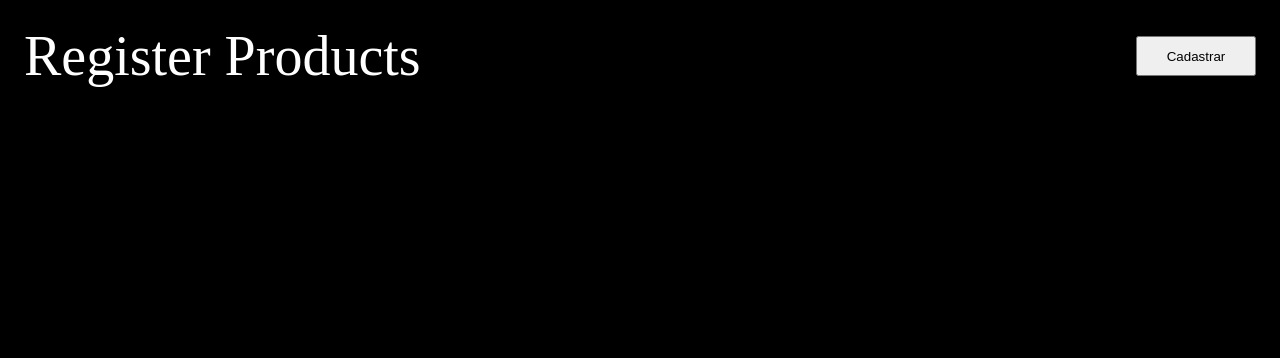
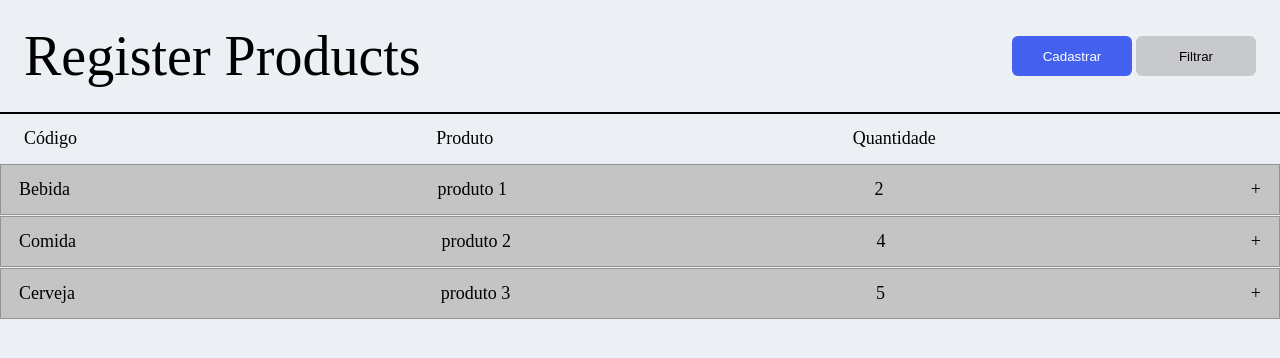
Before and after one commit to EmoreTechnology/front-erp, a React (Create React App) app: page /register-products in a window 1280 px wide. Shown: the top 358 px of the page. Built offline with nearby package versions, Linux system fonts and the light colour scheme; sample sign-in values are in the browser's storage.

Commit message:
feat(modal-products): create page de products

```diff
--- a/src/components/Accordeon/accordeon.component.tsx
+++ b/src/components/Accordeon/accordeon.component.tsx
@@ -7,17 +7,21 @@ import { Container } from './accordeon.styles';
 // Utils
 import { IAccordeonProps } from '../../utils/models/accordion.model';
 
-const Accordeon: React.FC<IAccordeonProps> = ({ content, title }) => {
+const Accordeon: React.FC<IAccordeonProps> = ({ content, titleProduct, product, quantity }) => {
 	const [isActive, setIsActive] = useState(false);
 
 	return (
 		<Container>
 			<div className="accordion-item">
 				<div
-					className="accordion-title"
+					className={isActive ? `accordion-title-active` : "accordion-title"}
 					onClick={() => setIsActive(!isActive)}
 				>
-					<p>{title}</p>
+					<p>{titleProduct}</p>
+
+					<p>{product}</p>
+
+					<p>{quantity}</p>
 
 					<p>{isActive ? "-" : "+"}</p>
 				</div>
--- a/src/components/Accordeon/accordeon.styles.ts
+++ b/src/components/Accordeon/accordeon.styles.ts
@@ -10,7 +10,17 @@ export const Container = styled.div`
 		flex-direction: row;
 		justify-content: space-between;
 		cursor: pointer;
-		background-color: gray;
+		background: #C4C4C4;
+		border: 1px solid rgba(0, 0, 0, 0.25);
+	}
+
+	.accordion-title-active {
+		display: flex;
+		flex-direction: row;
+		justify-content: space-between;
+		cursor: pointer;
+		background-color: #39b9d2;
+		border: 1px solid rgba(0, 0, 0, 0.25);
 	}
 
 	.accordion-title:hover {
@@ -18,15 +28,20 @@ export const Container = styled.div`
 	}
 
 	.accordion-title,
+	.accordion-title-active,
 	.accordion-content {
-		padding: 1rem;
+		padding: 14px 18px;
+    margin-top: 1px;
+
+		> p {
+			font-size: 18px;
+		}
 	}
 
 	.accordion-content {
 		display: flex;
 		flex-direction: row;
 		align-items: center;
-		background-color: #39b9d2;
 
 		> p + p {
 			margin-left: 30px;
--- a/src/components/modal-products/modal-products.components.tsx
+++ b/src/components/modal-products/modal-products.components.tsx
@@ -29,7 +29,7 @@ const ModalRegisterProducts: React.FC<IProductsModalProps> = ({ isOpen, onReques
 					bottom: 0,
 					right: 0,
 					left: 0,
-					backgroundColor: 'rgba(220, 220, 220, 30%)'
+					backgroundColor: 'rgba(0, 0, 0, 0.7',
 				},
 				content: {
 					display: 'flex',
--- a/src/pages/cadastro-produtos/register-products.styles.ts
+++ b/src/pages/cadastro-produtos/register-products.styles.ts
@@ -3,12 +3,74 @@ import styled from 'styled-components';
 
 export const RegisterProdutsStyled = styled.div`
   display: flex;
-  align-items: center;
-  justify-content: space-between;
-	padding: 24px;
+	flex-direction: column;
+	background-color: #ECF0F5;
+	width: 100%;
+	height: 100%;
+
+	> .header {
+		display: flex;
+		flex-direction: row;
+		align-items: center;
+		justify-content: space-between;
+		padding: 24px;
+
+		> .buttons {
+			display: flex;
+			flex-direction: row;
+
+			> .register {
+				background: #4361EE;
+				color: #FFFFFF;
+			}
+
+			> .filter {
+				background-color: rgb(117 111 111 / 0.3);
+    		color: black;
+			}
+
+			button {
+				border-radius: 6px;
+				height: 40px;
+				width: 120px;
+				border: none;
+				cursor: pointer;
+			}
+
+			button + button {
+				margin-left: 4px;
+			}
+		}
+
+	}
+	span {
+		width: 100%;
+		border: 1px solid #000000;
+	}
+
+	> .wrapper {
+		display: flex;
+		flex-direction: column;
+		align-items: flex-start;
+		justify-content: space-between;
+		padding: 14px 24px;
+
+		> .items {
+			display: flex;
+			flex-direction: row;
+			align-items: center;
+			justify-content: space-between;
+			width: 74%;
+
+			> p {
+				font-size: 18px;
+			}
+		}
+
+	}
 
   p {
-    color: #fff !important;
+    color: black;
     font-size: 56px;
   }
 
--- a/src/pages/cadastro-produtos/register-products.tsx
+++ b/src/pages/cadastro-produtos/register-products.tsx
@@ -1,6 +1,8 @@
 // Dendencies
 import React, { useState } from 'react';
+import Accordeon from '../../components/Accordeon/accordeon.component';
 import ModalRegisterProducts from '../../components/modal-products/modal-products.components';
+import { accordionData } from '../../utils/mocks/accordeon';
 
 // Styles
 import { RegisterProdutsStyled } from './register-products.styles';
@@ -12,13 +14,43 @@ const RegisterProducts: React.FC = () => {
 		setIsLoginModalOpen(!isLoginModalOpen);
 	}
 
+	const handleOpenFilterModal = () => {
+		console.log('clicou no filtro');
+	}
+
 	return (
 		<RegisterProdutsStyled>
-			<p>Register Products</p>
+			<div className="header">
+				<p>Register Products</p>
 
-			<ModalRegisterProducts isOpen={isLoginModalOpen} onRequestClose={handleOpenLoginModal} />
+				<ModalRegisterProducts isOpen={isLoginModalOpen} onRequestClose={handleOpenLoginModal} />
 
-			<button onClick={handleOpenLoginModal}>Cadastrar</button>
+				<div className="buttons">
+					<button className="register" onClick={handleOpenLoginModal}>Cadastrar</button>
+
+					<button className="filter" onClick={handleOpenFilterModal}>Filtrar</button>
+				</div>
+
+			</div>
+
+			<span />
+
+			<div className="wrapper">
+				<div className="items">
+					<p>Código</p>
+
+					<p>Produto</p>
+
+					<p>Quantidade</p>
+
+				</div>
+			</div>
+
+			<div>
+				{accordionData.map((item) => (
+					<Accordeon titleProduct={item.titleProduct} content={item.content} product={item.product} quantity={item.quantity} />
+				))}
+			</div>
 		</RegisterProdutsStyled>
 	);
 }
--- a/src/pages/homeLogged/logged.tsx
+++ b/src/pages/homeLogged/logged.tsx
@@ -50,12 +50,6 @@ function Logged() {
 				</div>
 
 				<img className="logo" src={logo} alt="" />
-				{/**
-         *
-				{accordionData.map((item) => (
-					<Accordion title={item.title} content={item.content} />
-				))}
-         */}
 			</div>
 		</LoggedStyled>
 	);
--- a/src/utils/mocks/accordeon.ts
+++ b/src/utils/mocks/accordeon.ts
@@ -1,6 +1,8 @@
 export const accordionData = [
 	{
-		title: "Bebida",
+		titleProduct: "Bebida",
+		product: 'produto 1',
+		quantity: 2,
 		content: {
 			name: 'bebida',
 			secondName: '34 caixas',
@@ -8,7 +10,9 @@ export const accordionData = [
 		}
 	},
 	{
-		title: "Comida",
+		titleProduct: "Comida",
+		product: 'produto 2',
+		quantity: 4,
 		content: {
 			name: 'Mc Donalds',
 			secondName: '2 itens',
@@ -16,7 +20,9 @@ export const accordionData = [
 		}
 	},
 	{
-		title: "Cerveja",
+		titleProduct: "Cerveja",
+		product: 'produto 3',
+		quantity: 5,
 		content: {
 			name: 'Corona',
 			secondName: '8 coronas',
--- a/src/utils/models/accordion.model.ts
+++ b/src/utils/models/accordion.model.ts
@@ -5,6 +5,8 @@ interface AccordionContentProps {
 }
 
 export interface IAccordeonProps {
-	title: string;
+	titleProduct: string;
+	product: string;
+	quantity: number;
 	content: AccordionContentProps;
 }
```
